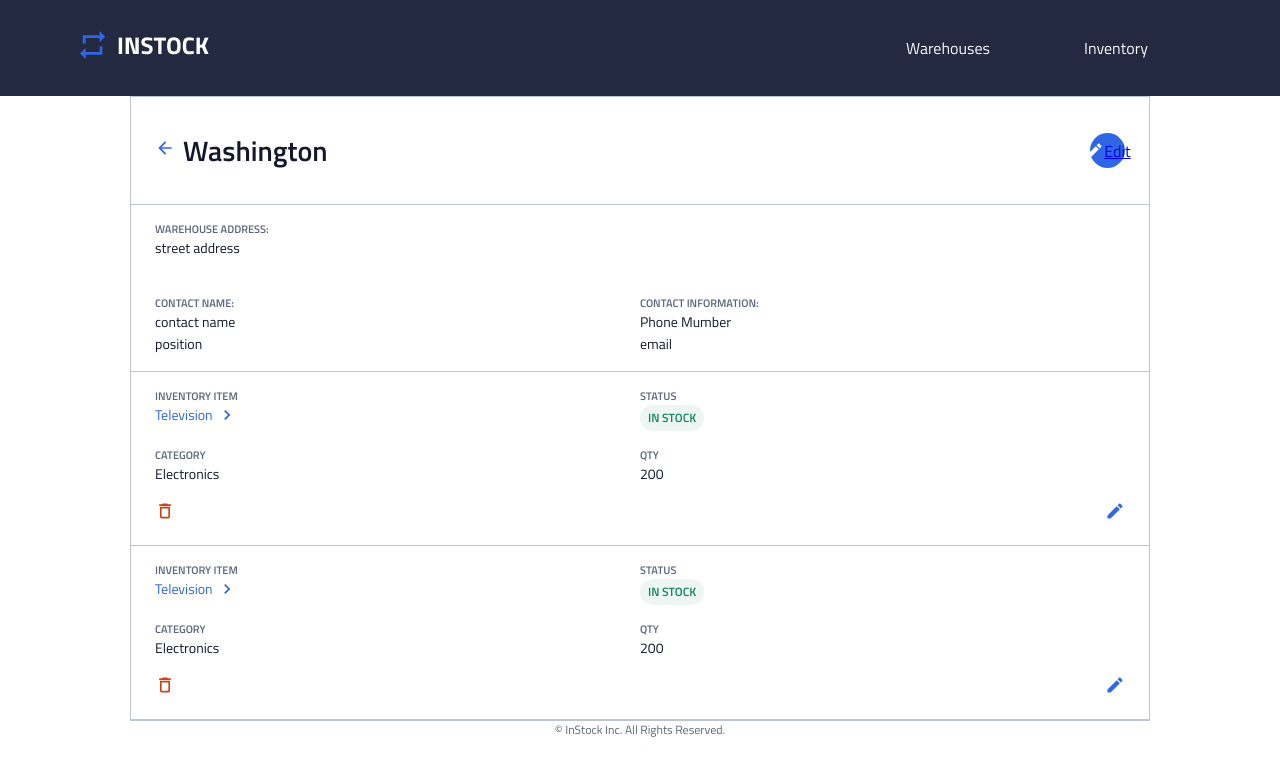
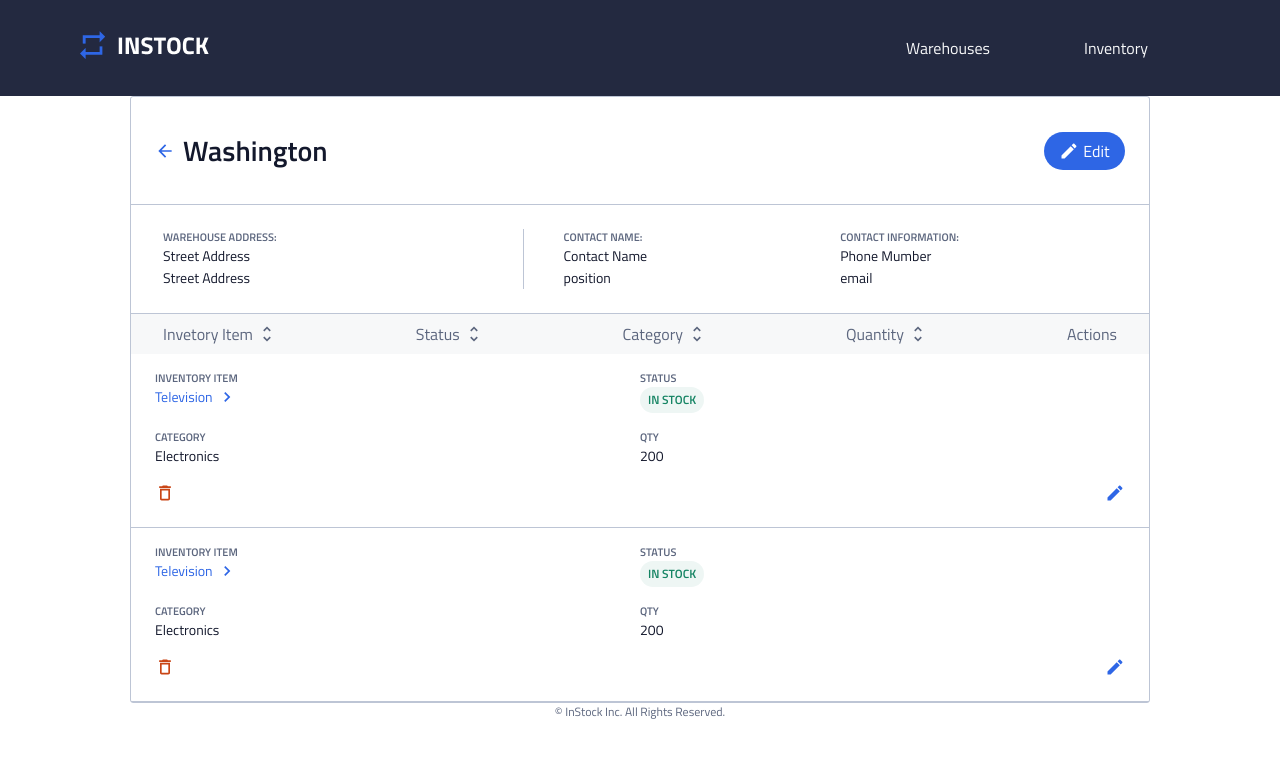
Before and after one commit to humairatasnim/instock-mont-blanc, a React (Vite) app: page /warehouses/1 in a window 1280 px wide. Shown: the top 776 px of the page. Built offline with nearby package versions, Linux system fonts and the light colour scheme.

Commit message:
add table header and styling

```diff
--- a/src/pages/WarehouseDetails/WarehouseDetails.jsx
+++ b/src/pages/WarehouseDetails/WarehouseDetails.jsx
@@ -3,6 +3,7 @@ import "./WarehouseDetails.scss";
 import arrowBack from "/src/assets/icons/arrow_back-24px.svg";
 import InventoryItem from "../../components/InventoryItem/InventoryItem";
 import editWhite from "/src/assets/icons/edit-white-24px.svg";
+import sortIcon from "/src/assets/icons/sort-24px.svg";
 
 function WarehouseDetails({ inventories }) {
   return (
@@ -12,7 +13,7 @@ function WarehouseDetails({ inventories }) {
           {/* WAREHOUSE HEADER */}
           <div className="warehouse__header">
             <div className="warehouse__title">
-              <NavLink to="/warehouses">
+              <NavLink to="/warehouses" className="link">
                 <img
                   className="link__icon"
                   src={arrowBack}
@@ -22,22 +23,24 @@ function WarehouseDetails({ inventories }) {
               {/* NEED TO REMOVE built-in style */}
               <h2 className="warehouse__name">Washington</h2>
             </div>
-            <NavLink to="/warehouses/:id/edit" className="warehouse__edit">
+            <NavLink to="/warehouses/:id/edit" className="warehouse__edit link">
               <img className="link__icon" src={editWhite}></img>
-              <p className="warehouse__edit--hidden">Edit</p>
+              <span className="warehouse__edit--hidden">Edit</span>
             </NavLink>
           </div>
           {/* WAREHOUSE DETAILS */}
           <div className="warehouse__details">
             <div className="warehouse__address">
               <p className="warehouse__subtitle">WAREHOUSE ADDRESS:</p>
-              <p className="body-medium">street address</p>
+              <p className="body-medium">
+                Street Address<br></br>Street Address
+              </p>
               {/*JS TO GET DATA */}
             </div>
             <div className="warehouse__contact">
               <div className="warehouse__column">
                 <p className="warehouse__subtitle">CONTACT NAME:</p>
-                <p className="body-medium">contact name</p>
+                <p className="body-medium">Contact Name</p>
                 {/*JS TO GET DATA */}
                 <p className="body-medium">position</p>
                 {/*JS TO GET DATA */}
@@ -50,15 +53,50 @@ function WarehouseDetails({ inventories }) {
               </div>
             </div>
           </div>
+          {/* TABLET/DESKTOP LIST HEADER */}
+          <div className="header">
+            <div className="header__item header__title">
+              <span className="header__text">Invetory Item</span>
+              <img
+                className="link__icon"
+                src={sortIcon}
+                alt="sort icon to sort inventory item"
+              ></img>
+            </div>
+            <div className="header__status header__title">
+              <span className="header__text">Status</span>
+              <img
+                className="link__icon"
+                src={sortIcon}
+                alt="sort icon to sort inventory item"
+              ></img>
+            </div>
+            <div className="header__category header__title">
+              <span className="header__text">Category</span>
+              <img
+                className="link__icon"
+                src={sortIcon}
+                alt="sort icon to sort inventory item"
+              ></img>
+            </div>
+            <div className="header__quantity header__title">
+              <span className="header__text">Quantity</span>
+              <img
+                className="link__icon"
+                src={sortIcon}
+                alt="sort icon to sort inventory item"
+              ></img>
+            </div>
+            <div className="header__actions header__title">
+              <span className="header__text">Actions</span>
+            </div>
+          </div>
           {/* WAREHOUSE INVENTORY LIST */}
-          <div className="invetory-table">
-            <div className="table-header"></div>
           <div className="invetory-list"></div>
           {/* <ul> */}
           {/* <li> */}
           <InventoryItem />
           <InventoryItem />
-
           {/* </li> */}
           {/* {inventory.map((item) => {return (
                   <li><InventoryItem/></li>
@@ -66,7 +104,6 @@ function WarehouseDetails({ inventories }) {
               )} */}
           {/* </ul> */}
         </div>
-        </div>
       </main>
     </>
   );
--- a/src/pages/WarehouseDetails/WarehouseDetails.scss
+++ b/src/pages/WarehouseDetails/WarehouseDetails.scss
@@ -4,6 +4,7 @@
 
 .warehouse {
   border: 1px solid $cloud;
+  border-radius: 0.1875rem;
 
   &__header {
     display: flex;
@@ -27,14 +28,20 @@
     display: flex;
     justify-content: center;
     align-items: center;
+    padding: 0.5rem 1rem;
+
+    @include tablet {
+      width: 5.0625rem;
+      height: 2.375rem;
+    }
   }
 
   &__edit--hidden {
-    text-decoration: none;
     display: none;
+    color: $white;
 
-    @include tablet{
-        display: initial;
+    @include tablet {
+      display: inherit;
     }
   }
 
@@ -42,15 +49,17 @@
     font-size: 1.75rem;
   }
 
-  &__edit {
-    width: 2.1875rem;
-    height: 2.1875rem;
-  }
-
   &__details {
     color: $instock-black;
     padding: 1rem 1.5rem;
     border-bottom: 0.0625rem solid $cloud;
+    display: flex;
+    flex-direction: column;
+
+    @include tablet {
+      flex-direction: row;
+      padding: 1.5rem 2rem;
+    }
   }
 
   &__subtitle {
@@ -61,13 +70,44 @@
 
   &__address {
     padding-bottom: 2.25rem;
+
+    @include tablet {
+      width: 60%;
+      padding-right: 2rem;
+      padding-bottom: 0;
+    }
   }
 
   &__contact {
     display: flex;
+
+    @include tablet {
+      border-left: 1px solid $cloud;
+      padding-left: 2.5rem;
+      width: 100%;
+    }
   }
 
   &__column {
     width: 50%;
   }
 }
+
+.header {
+display: none;
+    @include tablet{
+        height: 2.5rem;
+        padding: 0 2rem;
+        background-color: $light-grey;
+        color: $slate;
+        display: flex;
+        justify-content: space-between;
+        align-items: center;
+        &__title {
+          display: flex;
+          align-items: center;
+          gap: 0.25rem;
+        }
+    }
+
+}
```
Lines whose indentation alone changed are shown as unchanged.
